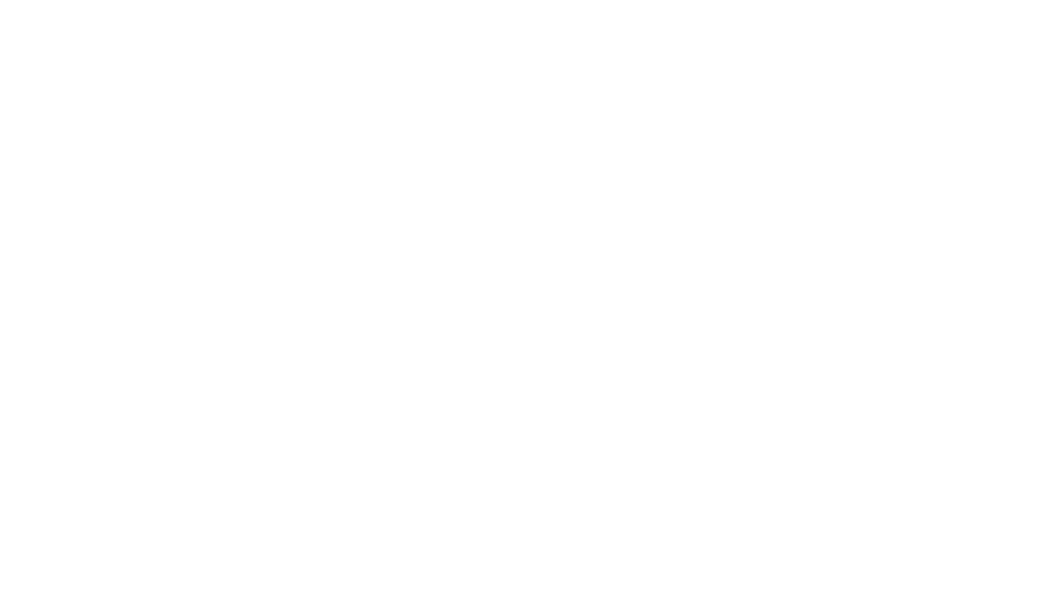
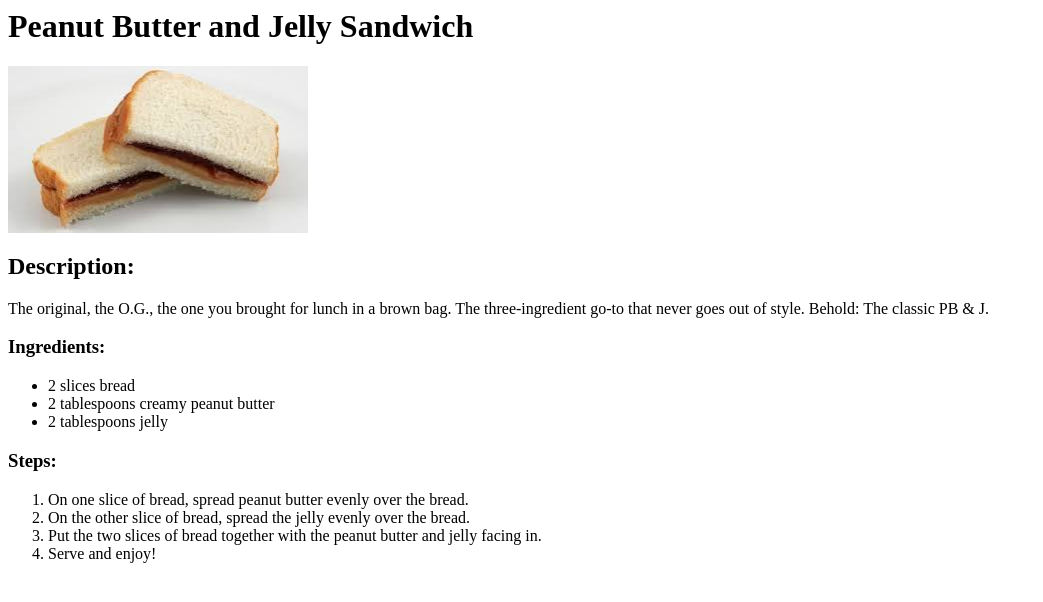
Before and after one commit to youngj4/odin-recipes, a plain HTML site: page recipes/peanutbutter-and-jelly-sandwich.html in a window 1280 px wide. Shown: the whole page, without its empty margins (0-1043 px from the left). Drawn offline with Linux system fonts and the light colour scheme.

Commit message:
add pb&j recipe contents

```diff
--- a/recipes/peanutbutter-and-jelly-sandwich.html
+++ b/recipes/peanutbutter-and-jelly-sandwich.html
@@ -0,0 +1,19 @@
+<body>
+    <h1>Peanut Butter and Jelly Sandwich</h1>
+    <img src="../links-and-images/pbandj.jpeg" width="300" alt="Classic peanut butter and jelly sandwich">
+    <h2>Description:</h2>
+        <p>The original, the O.G., the one you brought for lunch in a brown bag. The three-ingredient go-to that never goes out of style. Behold: The classic PB & J.</p>
+    <h3>Ingredients:</h3>
+        <ul>
+            <li>2 slices bread</li>
+            <li>2 tablespoons creamy peanut butter</li>
+            <li>2 tablespoons jelly</li>
+        </ul>
+    <h3>Steps:</h3>
+        <ol>
+            <li>On one slice of bread, spread peanut butter evenly over the bread.</li>
+            <li>On the other slice of bread, spread the jelly evenly over the bread.</li>
+            <li>Put the two slices of bread together with the peanut butter and jelly facing in.</li>
+            <li>Serve and enjoy!</li>
+        </ol>
+</body>
```
Also changed, not shown: index.html (+1 -1 lines).
